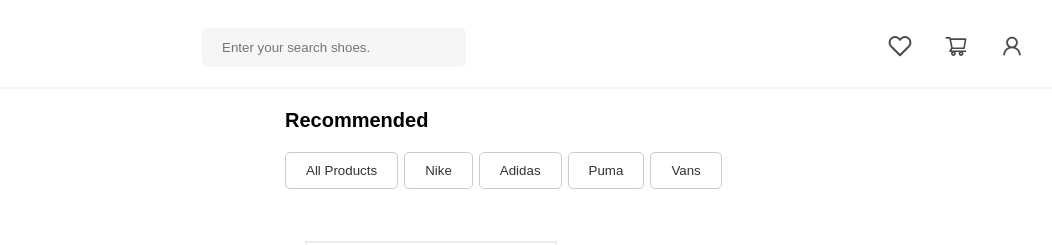
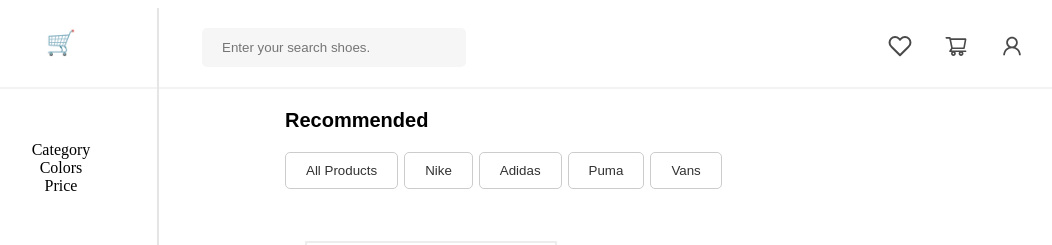
Before and after one commit to SankarChalla/React---Projects, a React (Vite) app in the folder advanced-filtering/: page / in a window 1280 px wide. Shown: the top 245 px of the page, without its empty margins (43-1095 px from the left). Built offline with nearby package versions, Linux system fonts and the light colour scheme.

Commit message:
basic Sidebar component created

```diff
--- a/advanced-filtering/src/App.jsx
+++ b/advanced-filtering/src/App.jsx
@@ -1,3 +1,4 @@
+import Sidebar from "./Sidebar/Sidebar"
 import Nav from "./Navigation/Nav"
 import Products from "./Products/Products"
 import Recommended from './Recommended/Recommended'
@@ -8,6 +9,7 @@
 
   return (
     <>
+      <Sidebar />
       <Nav />
       <Recommended />
       <Products />
--- a/advanced-filtering/src/Sidebar/Colors/Colors.jsx
+++ b/advanced-filtering/src/Sidebar/Colors/Colors.jsx
@@ -0,0 +1,9 @@
+import React from 'react'
+
+const Colors = () => {
+  return (
+    <div>Colors</div>
+  )
+}
+
+export default Colors
--- /dev/null
+++ b/advanced-filtering/src/Sidebar/Sidebar.css
@@ -0,0 +1,24 @@
+.sidebar-title  {
+  font-size: 22px;
+  font-weight: normal;
+  margin-bottom: 20px;
+}
+
+.sidebar {
+  width: 15%;
+  position: fixed;
+  height: 100%;
+  border-right: 2px solid #e5e5e5;
+  z-index: 3;
+  display: flex;
+  flex-direction: column;
+  align-items: center;
+}
+
+.logo-container {
+  margin-bottom: 4rem;
+}
+
+.logo-container h1 {
+  margin-top: 1.3rem;
+}
--- /dev/null
+++ b/advanced-filtering/src/Sidebar/Sidebar.jsx
@@ -0,0 +1,19 @@
+import Category from './Category/Category'
+import Price from './Price/Price'
+import Colors from './Colors/Colors'
+import '../Sidebar/Sidebar.css'
+
+const Sidebar = () => {
+  return (
+    <section className="sidebar">
+      <div className="logo-container">
+        <h1>🛒</h1>
+      </div>
+      <Category />
+      <Colors />
+      <Price />
+    </section>
+  )
+}
+
+export default Sidebar
```
